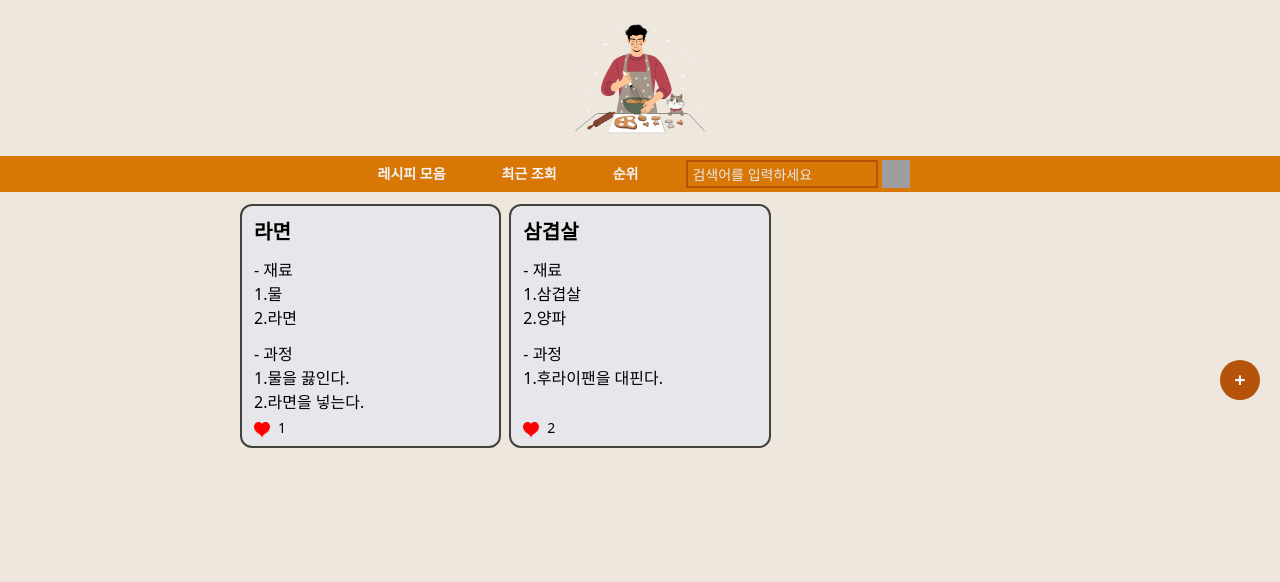
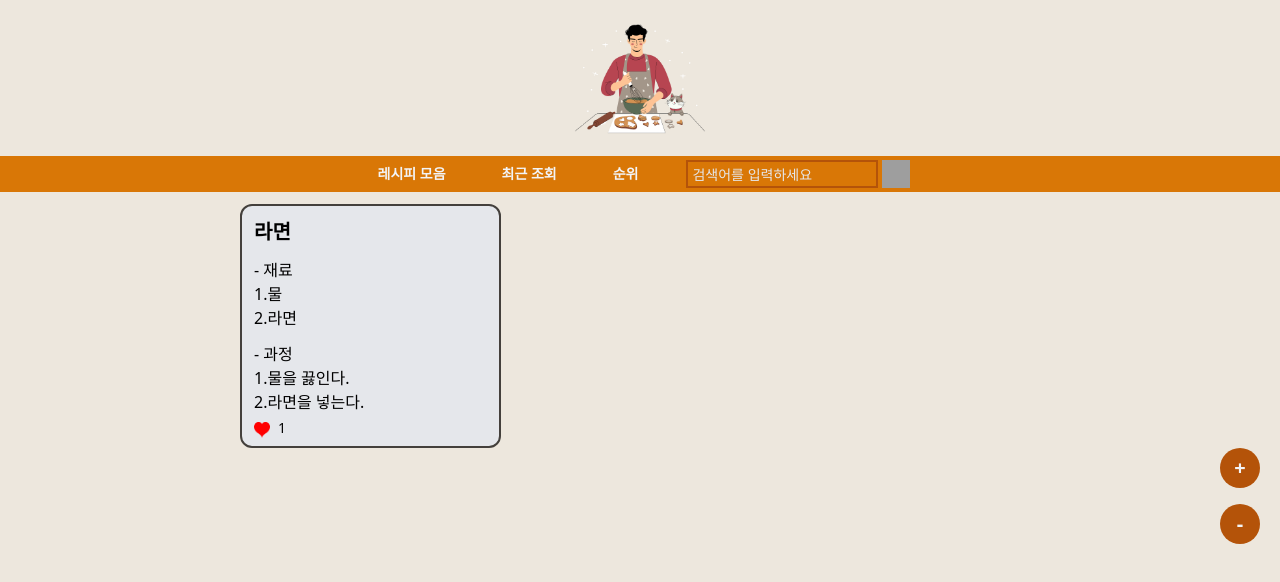
Before and after one commit to Annyunghe/portfolio, a React (Vite) app: page / in a window 1280 px wide. Shown: the top 582 px of the page. Built offline with nearby package versions, Linux system fonts and the light colour scheme; data requests are answered from the project's data file; grey boxes are pictures that could not be loaded.

Commit message:
버그 수정, 레시피 삭제 기능 추가

```diff
--- a/db.json
+++ b/db.json
@@ -8,27 +8,9 @@
       "method": "1.물을 끓인다.\n2.라면을 넣는다.",
       "like": 1,
       "liked": true
-    },
-    {
-      "id": "e5fc",
-      "title": "삼겹살",
-      "image": "",
-      "ingredients": "1.삼겹살\n2.양파",
-      "method": "1.후라이팬을 대핀다.",
-      "like": 2,
-      "liked": true
     }
   ],
   "recentViewed": [
-    {
-      "id": "e5fc",
-      "title": "삼겹살",
-      "image": "",
-      "ingredients": "1.삼겹살\n2.양파",
-      "method": "1.후라이팬을 대핀다.",
-      "like": 2,
-      "liked": true
-    },
     {
       "id": "a6fc",
       "title": "라면",
--- a/src/App.jsx
+++ b/src/App.jsx
@@ -1,10 +1,5 @@
 import { useEffect, useState } from "react";
-import {
-  BrowserRouter as Router,
-  Routes,
-  Route,
-  useNavigate,
-} from "react-router-dom";
+import { BrowserRouter as Router, Routes, Route } from "react-router-dom";
 import Header from "./components/Header.jsx";
 import mainImage from "./assets/요리.png";
 import RecipeList from "./components/RecipeList.jsx";
@@ -35,8 +30,20 @@ function App() {
   //레시피 추가 기능
   function handleRecipe(newRecipe) {
     axios.post("http://localhost:3000/recipes", newRecipe).then((response) => {
-      setRecipe([...recipes, newRecipe]);
+      setRecipe([...recipes, response.data]);
     });
+  }
+
+  //레시피 삭제 기능
+  function deleteRecipe(id) {
+    axios
+      .delete(`http://localhost:3000/recipes/${id}`)
+      .then(() => {
+        setRecipe((prevRecipes) => {
+          return prevRecipes.filter((recipe) => recipe.id !== id);
+        });
+      })
+      .catch((error) => console.error("레시피 삭제 오류", error));
   }
 
   //좋아요 기능
@@ -115,6 +122,7 @@ function App() {
             element={
               <RecipeList
                 onAddRecipe={handleRecipe}
+                onDeleteRecipe={deleteRecipe}
                 recipes={recipes}
                 onLike={handleLike}
                 onViewed={handleRecentRecipe}
--- a/src/components/Recipe.jsx
+++ b/src/components/Recipe.jsx
@@ -1,15 +1,33 @@
 import { useNavigate } from "react-router-dom";
 import likeImage from "../assets/하트.png";
 
-export default function Recipe({ recipe, index, onLike, onViewed }) {
+export default function Recipe({
+  recipe,
+  index,
+  onLike,
+  onViewed,
+  onDeleteRecipe,
+  deleteState,
+}) {
   const navigate = useNavigate();
 
   return (
     <div
       key={index}
       className="relative pb-8 bg-gray-200 rounded-xl border-2 border-stone-700 p-3"
-      onClick={()=>onViewed(recipe,navigate)}
+      onClick={() => onViewed(recipe, navigate)}
     >
+      {deleteState ? (
+        <button
+          className="absolute right-2 rounded-full font-bold text-xs bg-gray-300 hover:bg-gray-400 w-6 h-6"
+          onClick={(e)=>{
+            e.stopPropagation();
+            onDeleteRecipe(recipe.id);
+          }}
+        >
+          x
+        </button>
+      ) : null}
       <h2 className="font-bold text-xl">{recipe.title}</h2>
       {recipe.image ? <img src={recipe.image} /> : null}
       <h2 className="mt-3">- 재료</h2>
@@ -18,7 +36,10 @@ export default function Recipe({ recipe, index, onLike, onViewed }) {
       <p className="whitespace-pre-line">{recipe.method}</p>
       <div
         className="absolute bottom-2 -m-1 inline-flex hover:bg-red-500 hover:bg-opacity-20 rounded items-center"
-        onClick={() => onLike(recipe.id)}
+        onClick={(e) => {
+          e.stopPropagation();
+          onLike(recipe.id)
+        }}
       >
         <img src={likeImage} alt="likeImage" className="ml-1 w-4 h-4 rounded" />
         <p className="w-6 h-6 text-sm text-center">{recipe.like}</p>
--- a/src/components/RecipeList.jsx
+++ b/src/components/RecipeList.jsx
@@ -2,8 +2,15 @@ import { useState } from "react";
 import Recipe from "./Recipe.jsx";
 import RecipeModal from "./RecipeModal.jsx";
 
-export default function RecipeList({ onAddRecipe, recipes, onLike, onViewed }) {
+export default function RecipeList({
+  onAddRecipe,
+  onDeleteRecipe,
+  recipes,
+  onLike,
+  onViewed,
+}) {
   const [modalState, setModal] = useState(false);
+  const [deleteState,setDeleteMode] = useState(false);
 
   const openModal = () => {
     setModal(true);
@@ -14,24 +21,44 @@ export default function RecipeList({ onAddRecipe, recipes, onLike, onViewed }) {
     setModal(false);
   };
 
+  const changeDeleteMode=()=>{
+    setDeleteMode((prevMode)=>!prevMode);
+  }
+
   return (
     <>
-      {recipes.length > 0 ? (
+      {Array.isArray(recipes) && recipes.length > 0 ? (
         <div className="grid grid-cols-3 mx-60 gap-2">
           {recipes.map((recipe, index) => (
-            <Recipe recipe={recipe} index={index} onLike={onLike} onViewed={onViewed}/>
+            <Recipe
+              recipe={recipe}
+              index={index}
+              onLike={onLike}
+              onViewed={onViewed}
+              onDeleteRecipe={onDeleteRecipe}
+              deleteState={deleteState}
+            />
           ))}
         </div>
       ) : (
         <p className="text-center mt-4">레시피 정보가 없습니다.</p>
       )}
+      <div className="flex flex-col bottom-3/5 absolute right-5 gap-4">
         <button
-        className="text-xl bg-amber-700 font-bold text-gray-100 hover:bg-amber-800 rounded-full w-10 h-10 absolute right-5 bottom-1/2"
+          className="text-xl bg-amber-700 font-bold text-gray-100 hover:bg-amber-800 rounded-full w-10 h-10"
           onClick={openModal}
           title="레시피 추가"
         >
           +
         </button>
+        <button
+          className="text-xl bg-amber-700 font-bold text-gray-100 hover:bg-amber-800 rounded-full w-10 h-10"
+          onClick={changeDeleteMode}
+          title="레시피 삭제"
+        >
+          -
+        </button>
+      </div>
       {modalState && (
         <RecipeModal onClose={closeModal} onAddRecipe={onAddRecipe} />
       )}
```
Lines whose indentation alone changed are shown as unchanged.
